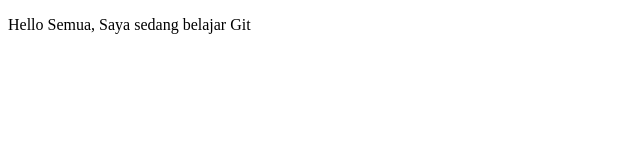
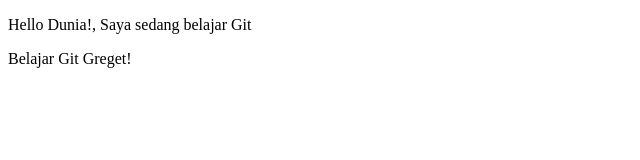
Before and after one commit to wildanazizp/belajargit, a plain HTML site: page index.html in a window 1280 px wide. Shown: the whole page, without its empty margins (0-640 px from the left). Drawn offline with Linux system fonts and the light colour scheme.

Commit message:
belajar git greget

```diff
--- a/index.html
+++ b/index.html
@@ -5,6 +5,7 @@
         <title>Belajar Git - Project 01</title>
     </head>
     <body>
-        <p>Hello Semua, Saya sedang belajar Git</p>
+        <p>Hello Dunia!, Saya sedang belajar Git</p>
+	<p>Belajar Git Greget!</p>
     </body>
  </html>
```
